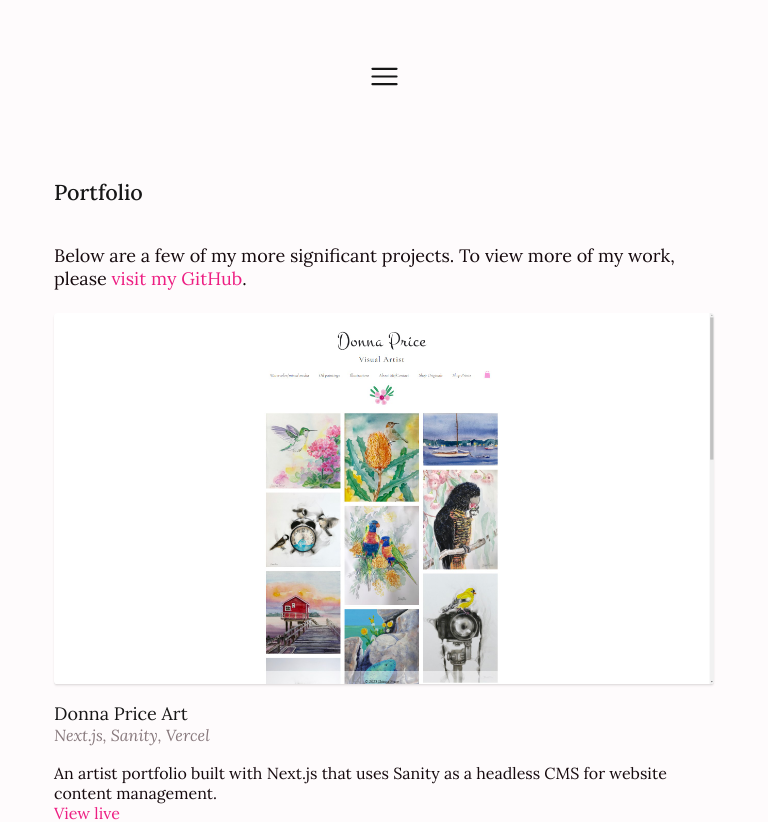
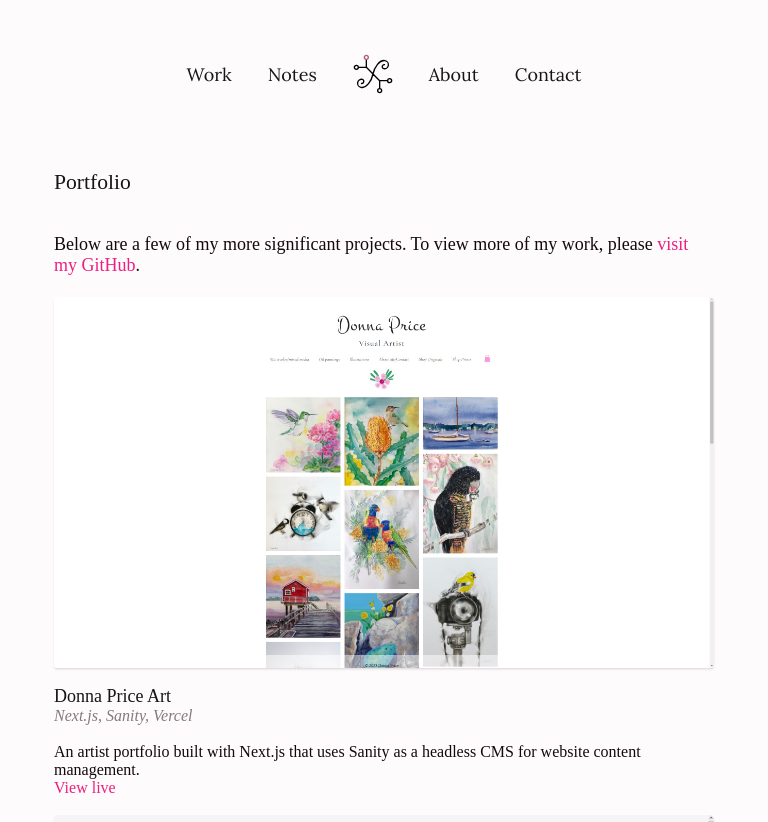
Before and after one commit to emoore29/My-Portfolio, a Next.js app: page /portfolio in a window 768 px wide. Shown: the top 822 px of the page. Built offline with nearby package versions, Linux system fonts and the light colour scheme.

Commit message:
removed mobile nav
replaced with smaller version of desktop nav

```diff
--- a/components/layout.js
+++ b/components/layout.js
@@ -1,12 +1,8 @@
 import Head from "next/head";
+import { useState } from "react";
 import styles from "../styles/layout.module.css";
-import utilStyles from "../styles/utils.module.css";
-import { useState } from "react";
-import { lora } from "../styles/fonts";
+import Footer from "./footer";
 import Navigation from "./navigation";
-import MobileNavigation from "./mobileNavigation";
-import Footer from "./footer";
-import Link from "next/link";
 
 export const siteTitle = "Emma Moore - Web Developer";
 
@@ -33,11 +29,8 @@ export default function Layout({ children, home }) {
         </Head>
         <header className={styles.header}>
           <Navigation />
-          <MobileNavigation isOpen={isOpen} toggleMenu={toggleMenu} />
         </header>
-        <main className={home ? styles.homeContent : styles.content}>
-          {children}
-        </main>
+        <main className={styles.content}>{children}</main>
         <Footer />
       </div>
     </>
--- a/components/mobileNavigation.js
+++ /dev/null
@@ -1,45 +0,0 @@
-import styles from "../styles/layout.module.css";
-import Link from "next/link";
-import MenuIcon from "./icons/menuIcon";
-
-export default function MobileNavigation({ toggleMenu, isOpen, home }) {
-  return (
-    <div className={home ? styles.mobileNavHome : styles.mobileNav}>
-      <button>
-        <MenuIcon toggleMenu={toggleMenu} />
-      </button>
-      {isOpen && (
-        <nav
-          className={
-            home
-              ? styles.mobileNavListContainerHome
-              : styles.mobileNavListContainer
-          }
-        >
-          <ul className={styles.mobileNavListFlex}>
-            <li>
-              <Link onClick={toggleMenu} href="/about">
-                About
-              </Link>
-            </li>
-            <li>
-              <Link onClick={toggleMenu} href="/portfolio">
-                Portfolio
-              </Link>
-            </li>
-            <li>
-              <Link onClick={toggleMenu} href="/notes">
-                Notes
-              </Link>
-            </li>
-            <li>
-              <Link onClick={toggleMenu} href="/contact">
-                Contact
-              </Link>
-            </li>
-          </ul>
-        </nav>
-      )}
-    </div>
-  );
-}
--- a/components/navigation.js
+++ b/components/navigation.js
@@ -1,15 +1,32 @@
+import { useRouter } from "next/router";
 import styles from "../styles/layout.module.css";
 import Link from "next/link";
 
 export default function Navigation({ home }) {
+  const router = useRouter();
+
+  const pathName = router.pathname;
+
+  console.log(pathName);
+
   return (
     <nav className={styles.navBar}>
       <ul className={styles.navList}>
         <li>
-          <Link href="/">Work</Link>
+          <Link
+            href="/"
+            className={pathName == "/" ? `${styles.activeLink}` : ""}
+          >
+            Work
+          </Link>
         </li>
         <li>
-          <Link href="/notes">Notes</Link>
+          <Link
+            href="/notes"
+            className={pathName == "/notes" ? `${styles.activeLink}` : ""}
+          >
+            Notes
+          </Link>
         </li>
         <li>
           <Link href="/">
@@ -32,10 +49,20 @@ export default function Navigation({ home }) {
           </Link>
         </li>
         <li>
-          <Link href="/about">About</Link>
+          <Link
+            href="/about"
+            className={pathName == "/about" ? `${styles.activeLink}` : ""}
+          >
+            About
+          </Link>
         </li>
         <li>
-          <Link href="/contact">Contact</Link>
+          <Link
+            href="/contact"
+            className={pathName == "/contact" ? `${styles.activeLink}` : ""}
+          >
+            Contact
+          </Link>
         </li>
       </ul>
     </nav>
--- a/pages/index.js
+++ b/pages/index.js
@@ -1,10 +1,8 @@
-import utilStyles from "../styles/utils.module.css";
-import styles from "../styles/Home.module.css";
 import Image from "next/image";
+import Link from "next/link";
 import { useState } from "react";
 import Layout from "../components/layout";
-import Link from "next/link";
-import ListItem from "../components/icons/listIcon";
+import styles from "../styles/Home.module.css";
 
 export default function Home() {
   const [activeProject, setActiveProject] = useState(null);
--- a/styles/global.css
+++ b/styles/global.css
@@ -10,7 +10,6 @@
   --primary-contrast: #ed1e82;
   --text-main: #15090d;
   --background: #fefbfc;
-  --background-secondary: #fcf2f6;
   --background-raised: #ffffff;
 }
 
@@ -18,7 +17,6 @@ html,
 body {
   padding: 0;
   margin: 0;
-  font-family: "Lora", sans-serif;
   color: var(--text-main);
   font-size: 18px;
   background-color: var(--background);
@@ -74,10 +72,6 @@ button {
   outline: inherit;
 }
 
-button:hover {
-  color: var(--background-raised);
-}
-
 fieldset {
   border: none;
   margin: 0;
--- a/styles/layout.module.css
+++ b/styles/layout.module.css
@@ -27,13 +27,6 @@
 }
 
 /* HEADER NAME AND TITLE/DESCRIPTION */
-.homeTitle {
-  display: flex;
-  flex-direction: column;
-  justify-content: center;
-  align-items: center;
-  width: 50%;
-}
 
 .name {
   grid-row: 1 / 2;
@@ -49,17 +42,32 @@
 }
 
 /* NAVBAR */
+.activeLink {
+  text-decoration: underline;
+}
+
 .navBar {
   grid-row: 1 / 3;
   align-self: center;
+  font-family: "Lora", sans-serif;
 }
 
 .navList {
   display: flex;
   justify-content: space-between;
-  gap: 2rem;
+  gap: 1rem;
   align-items: center;
   list-style: none;
+  font-size: medium;
+}
+
+@media (min-width: 768px) {
+  .navList {
+    gap: 2rem;
+    align-items: center;
+    list-style: none;
+    font-size: large;
+  }
 }
 
 .navList a {
@@ -73,21 +81,6 @@
 
 .backToHome {
   margin: 3rem 0 0;
-}
-
-.mobileNav {
-  display: none;
-  grid-row: 1 / 3;
-  align-self: center;
-  justify-self: end;
-}
-
-.mobileNav ul {
-  list-style: none;
-}
-
-.mobileNav button {
-  border-radius: 15%;
 }
 
 /* NIGHT MODE TOGGLER */
@@ -108,14 +101,6 @@
   max-width: 50rem;
   padding: 1rem 3rem 5rem;
   margin: 0 auto 0;
-}
-
-.homeContent {
-  padding: 0;
-  height: 6px;
-  width: 100%;
-  max-width: 50rem;
-  margin: 0 auto;
 }
 
 @media (min-width: 1000px) {
@@ -142,61 +127,6 @@
   transform: translate(-50%, 0);
 }
 
-.mobileNavHome {
-  display: none;
-}
-
-@media (max-width: 768px) {
-  .mobileNav {
-    position: relative;
-    display: block;
-  }
-
-  .mobileNavHome {
-    position: relative;
-    width: 50%;
-    display: flex;
-    flex-direction: column;
-    align-items: center;
-    justify-content: center;
-  }
-
-  .mobileNavListContainer {
-    position: absolute;
-    right: 0;
-    border-radius: 5%;
-    -webkit-box-shadow: 1px 2px 3px 1px rgba(0, 0, 0, 0.2);
-    box-shadow: 1px 2px 3px 1px rgba(0, 0, 0, 0.2);
-    padding: 1.5rem;
-    background-color: var(--background-raised);
-  }
-
-  .mobileNavListContainerHome {
-    position: absolute;
-    top: 55%;
-    left: 10%;
-    border-radius: 5%;
-    -webkit-box-shadow: 1px 2px 3px 1px rgba(0, 0, 0, 0.2);
-    box-shadow: 1px 2px 3px 1px rgba(0, 0, 0, 0.2);
-    padding: 1.5rem;
-    background-color: var(--background-raised);
-  }
-
-  .mobileNavListFlex {
-    display: flex;
-    flex-direction: column;
-    gap: 1rem;
-  }
-
-  .navList {
-    display: none;
-  }
-
-  .navHome {
-    display: none;
-  }
-}
-
 .svg {
   width: 40px;
   height: 40px;
```
